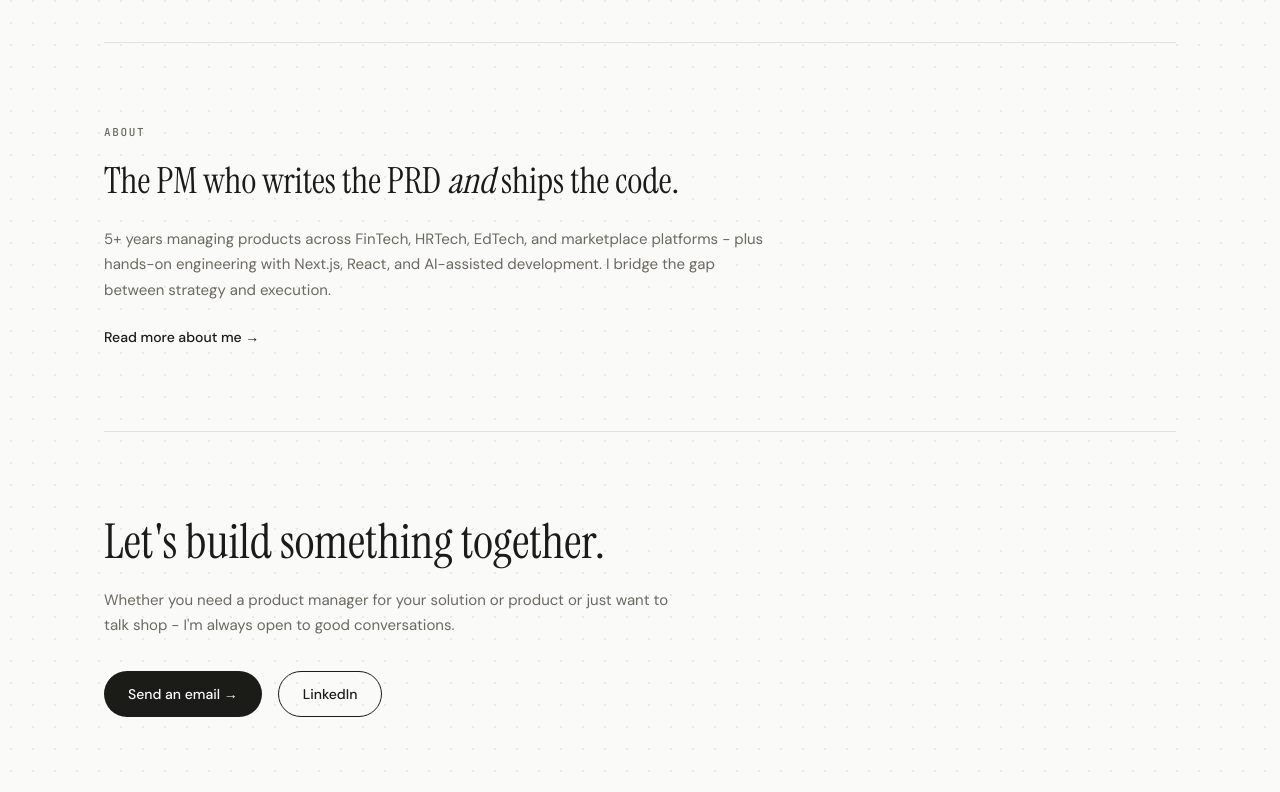
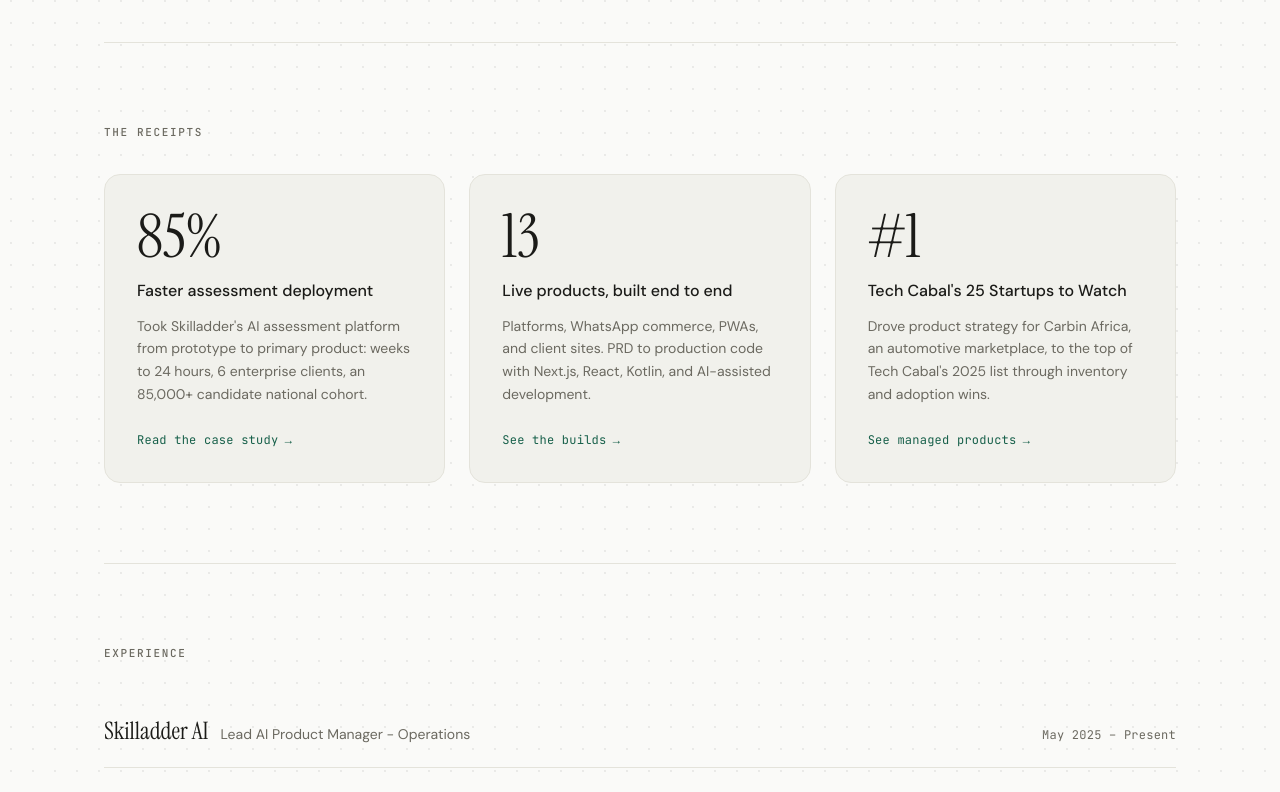
Before and after one commit to IamDejman/portfolio, a Next.js app: page / in a window 1280 px wide. Shown: the part 1000-1792 px from the top of the page. Built offline with nearby package versions, Linux system fonts and the light colour scheme.

Commit message:
feat: homepage as evidence
- Three proof cards linking to case study, builds grid, and managed products
- Condensed experience timeline with mono date meta
- Drop redundant about teaser (duplicated hero copy)

```diff
--- a/src/app/page.tsx
+++ b/src/app/page.tsx
@@ -1,5 +1,12 @@
 import Link from "next/link";
-import { siteConfig, stats, toolGroups } from "@/data/content";
+import {
+  siteConfig,
+  stats,
+  toolGroups,
+  proofCards,
+  currentRoles,
+  pastRoles,
+} from "@/data/content";
 import ScrollReveal from "@/components/ScrollReveal";
 
 export default function Home() {
@@ -85,24 +92,56 @@ export default function Home() {
         </ScrollReveal>
       </section>
 
-      {/* Brief about teaser */}
+      {/* Proof cards */}
       <section className="py-20 border-t border-border">
         <ScrollReveal>
-          <p className="section-label mb-4">About</p>
-          <h2 className="font-serif text-3xl md:text-4xl leading-tight max-w-3xl">
-            The PM who writes the PRD <span className="italic">and</span> ships the code.
-          </h2>
-          <p className="mt-6 text-muted max-w-2xl">
-            5+ years managing products across FinTech, HRTech, EdTech, and
-            marketplace platforms - plus
-            hands-on engineering with Next.js, React, and AI-assisted development.
-            I bridge the gap between strategy and execution.
-          </p>
+          <p className="section-label mb-8">The receipts</p>
+        </ScrollReveal>
+        <div className="grid grid-cols-1 md:grid-cols-3 gap-6">
+          {proofCards.map((card, i) => (
+            <ScrollReveal key={card.title} delay={i * 100}>
+              <Link
+                href={card.href}
+                className="card-lift group flex h-full flex-col rounded-2xl border border-border bg-card p-8"
+              >
+                <p className="font-serif text-5xl md:text-6xl">{card.metric}</p>
+                <h2 className="mt-3 text-base font-medium">{card.title}</h2>
+                <p className="mt-3 flex-1 text-sm text-muted leading-relaxed">
+                  {card.description}
+                </p>
+                <span className="meta mt-6 inline-flex items-center gap-1 text-accent">
+                  {card.cta} <span aria-hidden>&rarr;</span>
+                </span>
+              </Link>
+            </ScrollReveal>
+          ))}
+        </div>
+      </section>
+
+      {/* Experience timeline */}
+      <section className="py-20 border-t border-border">
+        <ScrollReveal>
+          <p className="section-label mb-8">Experience</p>
+        </ScrollReveal>
+        <div>
+          {[...currentRoles, ...pastRoles].map((role, i) => (
+            <ScrollReveal key={`${role.org}-${role.title}`} delay={i * 60}>
+              <div className="flex flex-col gap-1 border-b border-border py-5 md:flex-row md:items-baseline md:justify-between md:gap-6">
+                <div className="flex flex-col md:flex-row md:items-baseline md:gap-3">
+                  <h2 className="font-serif text-xl md:text-2xl">{role.org}</h2>
+                  <p className="text-sm text-muted">{role.title}</p>
+                </div>
+                <span className="meta shrink-0 text-muted">{role.period}</span>
+              </div>
+            </ScrollReveal>
+          ))}
+        </div>
+        <ScrollReveal>
           <Link
             href="/about"
-            className="inline-flex items-center mt-6 text-sm font-medium text-text hover:text-muted transition-colors"
+            className="mt-8 inline-flex items-center text-sm font-medium text-text hover:text-muted transition-colors"
           >
-            Read more about me &rarr;
+            Full background &rarr;
           </Link>
         </ScrollReveal>
       </section>
--- a/src/data/content.ts
+++ b/src/data/content.ts
@@ -30,7 +30,38 @@ export const stats = [
 ];
 
 export const currentRoles = [
-  { title: "Lead AI Product Manager - Operations", org: "Skilladder AI" },
+  {
+    title: "Lead AI Product Manager - Operations",
+    org: "Skilladder AI",
+    period: "May 2025 – Present",
+  },
+];
+
+export const proofCards = [
+  {
+    metric: "85%",
+    title: "Faster assessment deployment",
+    description:
+      "Took Skilladder's AI assessment platform from prototype to primary product: weeks to 24 hours, 6 enterprise clients, an 85,000+ candidate national cohort.",
+    href: "/work/skilladder",
+    cta: "Read the case study",
+  },
+  {
+    metric: "13",
+    title: "Live products, built end to end",
+    description:
+      "Platforms, WhatsApp commerce, PWAs, and client sites. PRD to production code with Next.js, React, Kotlin, and AI-assisted development.",
+    href: "/work",
+    cta: "See the builds",
+  },
+  {
+    metric: "#1",
+    title: "Tech Cabal's 25 Startups to Watch",
+    description:
+      "Drove product strategy for Carbin Africa, an automotive marketplace, to the top of Tech Cabal's 2025 list through inventory and adoption wins.",
+    href: "/work",
+    cta: "See managed products",
+  },
 ];
 
 export const toolGroups = [
```
